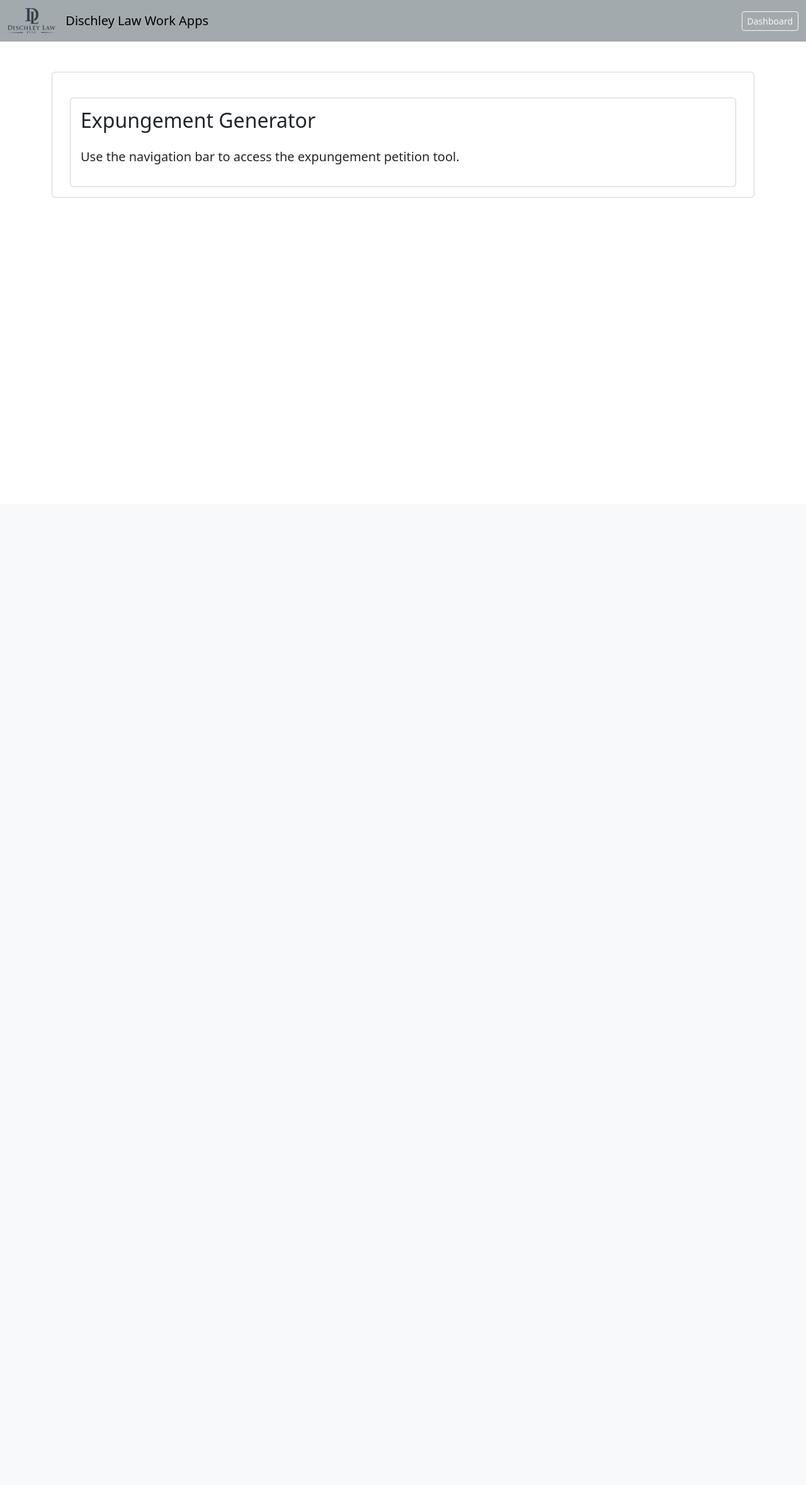
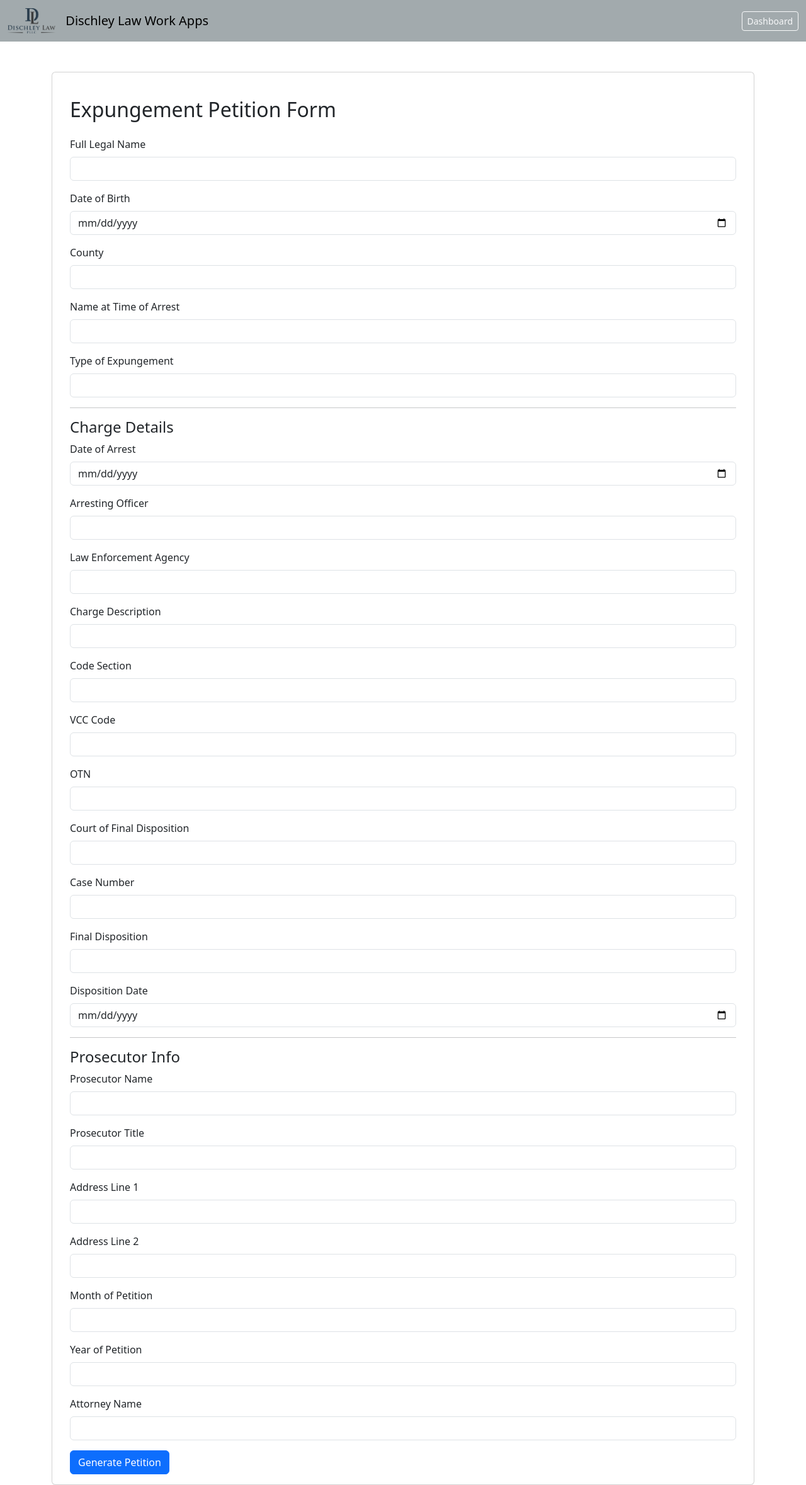
Before and after one commit to DischleyLaw/dischley-tools, a Flask app: template templates/expungement.html in a window 1280 px wide. Shown: the whole page at 63% size. Before the commit the page ends 314 px from the top, so only its background shows below. Run offline with Flask 3, Linux system fonts and the light colour scheme; the template is opened without the code that fills it, so the values that code supplies are empty; parts of the project's set-up code (start-up, migrations or seed data) failed here and were passed over.

```diff
--- a/templates/expungement.html
+++ b/templates/expungement.html
@@ -1,11 +1,105 @@
 {% extends "base.html" %}
 {% block content %}
 <div class="container mt-4">
-  <div class="card">
-    <div class="card-body">
-      <h2 class="mb-4">Expungement Generator</h2>
-      <p class="lead">Use the navigation bar to access the expungement petition tool.</p>
+  <h2 class="mb-4">Expungement Petition Form</h2>
+  <form method="POST" action="/expungement/generate">
+    <div class="mb-3">
+      <label for="name" class="form-label">Full Legal Name</label>
+      <input type="text" class="form-control" id="name" name="name" required>
     </div>
-  </div>
+    <div class="mb-3">
+      <label for="dob" class="form-label">Date of Birth</label>
+      <input type="date" class="form-control" id="dob" name="dob" required>
+    </div>
+    <div class="mb-3">
+      <label for="county" class="form-label">County</label>
+      <input type="text" class="form-control" id="county" name="county" required>
+    </div>
+    <div class="mb-3">
+      <label for="name_arrest" class="form-label">Name at Time of Arrest</label>
+      <input type="text" class="form-control" id="name_arrest" name="name_arrest">
+    </div>
+    <div class="mb-3">
+      <label for="expungement_type" class="form-label">Type of Expungement</label>
+      <input type="text" class="form-control" id="expungement_type" name="expungement_type">
+    </div>
+    <hr />
+    <h4>Charge Details</h4>
+    <div class="mb-3">
+      <label for="arrest_date" class="form-label">Date of Arrest</label>
+      <input type="date" class="form-control" id="arrest_date" name="arrest_date">
+    </div>
+    <div class="mb-3">
+      <label for="officer_name" class="form-label">Arresting Officer</label>
+      <input type="text" class="form-control" id="officer_name" name="officer_name">
+    </div>
+    <div class="mb-3">
+      <label for="police_department" class="form-label">Law Enforcement Agency</label>
+      <input type="text" class="form-control" id="police_department" name="police_department">
+    </div>
+    <div class="mb-3">
+      <label for="charge_name" class="form-label">Charge Description</label>
+      <input type="text" class="form-control" id="charge_name" name="charge_name">
+    </div>
+    <div class="mb-3">
+      <label for="code_section" class="form-label">Code Section</label>
+      <input type="text" class="form-control" id="code_section" name="code_section">
+    </div>
+    <div class="mb-3">
+      <label for="vcc_code" class="form-label">VCC Code</label>
+      <input type="text" class="form-control" id="vcc_code" name="vcc_code">
+    </div>
+    <div class="mb-3">
+      <label for="otn" class="form-label">OTN</label>
+      <input type="text" class="form-control" id="otn" name="otn">
+    </div>
+    <div class="mb-3">
+      <label for="court_dispo" class="form-label">Court of Final Disposition</label>
+      <input type="text" class="form-control" id="court_dispo" name="court_dispo">
+    </div>
+    <div class="mb-3">
+      <label for="case_no" class="form-label">Case Number</label>
+      <input type="text" class="form-control" id="case_no" name="case_no">
+    </div>
+    <div class="mb-3">
+      <label for="final_dispo" class="form-label">Final Disposition</label>
+      <input type="text" class="form-control" id="final_dispo" name="final_dispo">
+    </div>
+    <div class="mb-3">
+      <label for="dispo_date" class="form-label">Disposition Date</label>
+      <input type="date" class="form-control" id="dispo_date" name="dispo_date">
+    </div>
+    <hr />
+    <h4>Prosecutor Info</h4>
+    <div class="mb-3">
+      <label for="prosecutor" class="form-label">Prosecutor Name</label>
+      <input type="text" class="form-control" id="prosecutor" name="prosecutor">
+    </div>
+    <div class="mb-3">
+      <label for="prosecutor_title" class="form-label">Prosecutor Title</label>
+      <input type="text" class="form-control" id="prosecutor_title" name="prosecutor_title">
+    </div>
+    <div class="mb-3">
+      <label for="prosecutor_address1" class="form-label">Address Line 1</label>
+      <input type="text" class="form-control" id="prosecutor_address1" name="prosecutor_address1">
+    </div>
+    <div class="mb-3">
+      <label for="prosecutor_address2" class="form-label">Address Line 2</label>
+      <input type="text" class="form-control" id="prosecutor_address2" name="prosecutor_address2">
+    </div>
+    <div class="mb-3">
+      <label for="month" class="form-label">Month of Petition</label>
+      <input type="text" class="form-control" id="month" name="month">
+    </div>
+    <div class="mb-3">
+      <label for="year" class="form-label">Year of Petition</label>
+      <input type="text" class="form-control" id="year" name="year">
+    </div>
+    <div class="mb-3">
+      <label for="attorney" class="form-label">Attorney Name</label>
+      <input type="text" class="form-control" id="attorney" name="attorney">
+    </div>
+    <button type="submit" class="btn btn-primary">Generate Petition</button>
+  </form>
 </div>
 {% endblock %}
```
